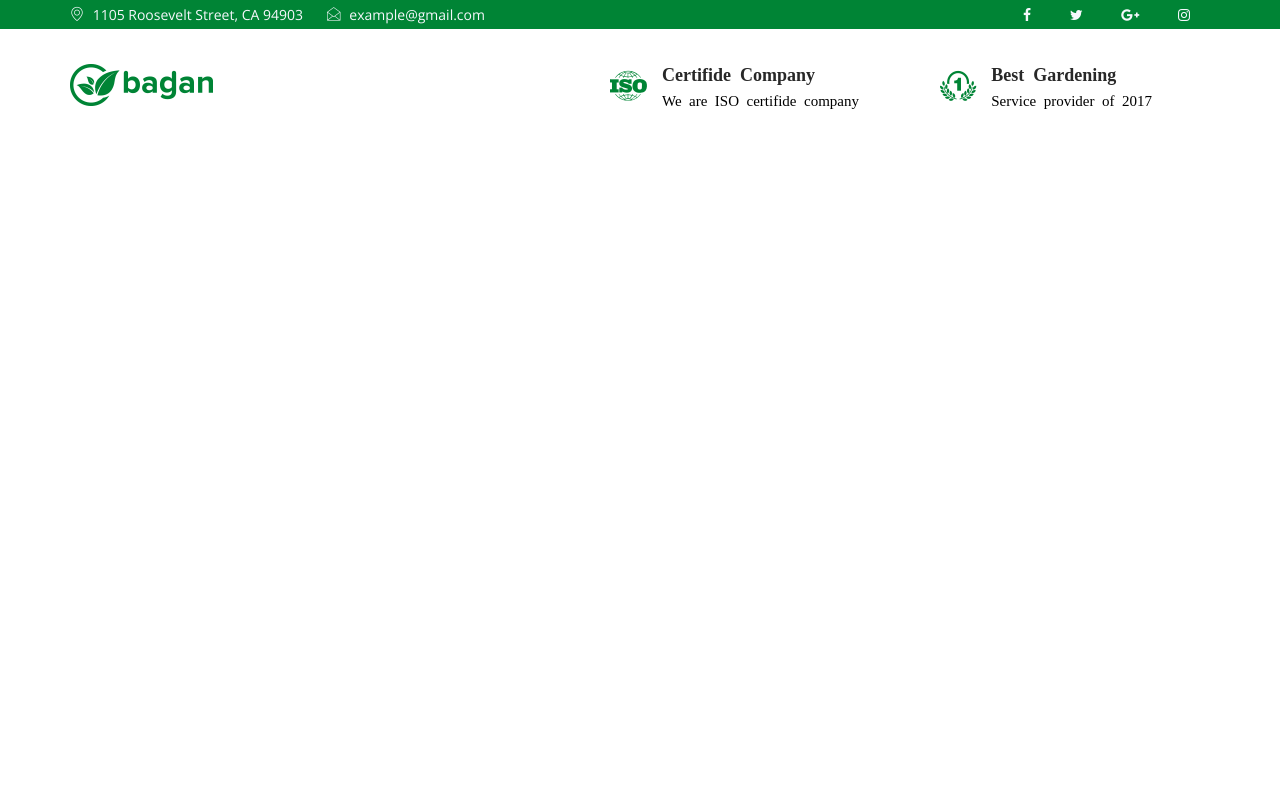
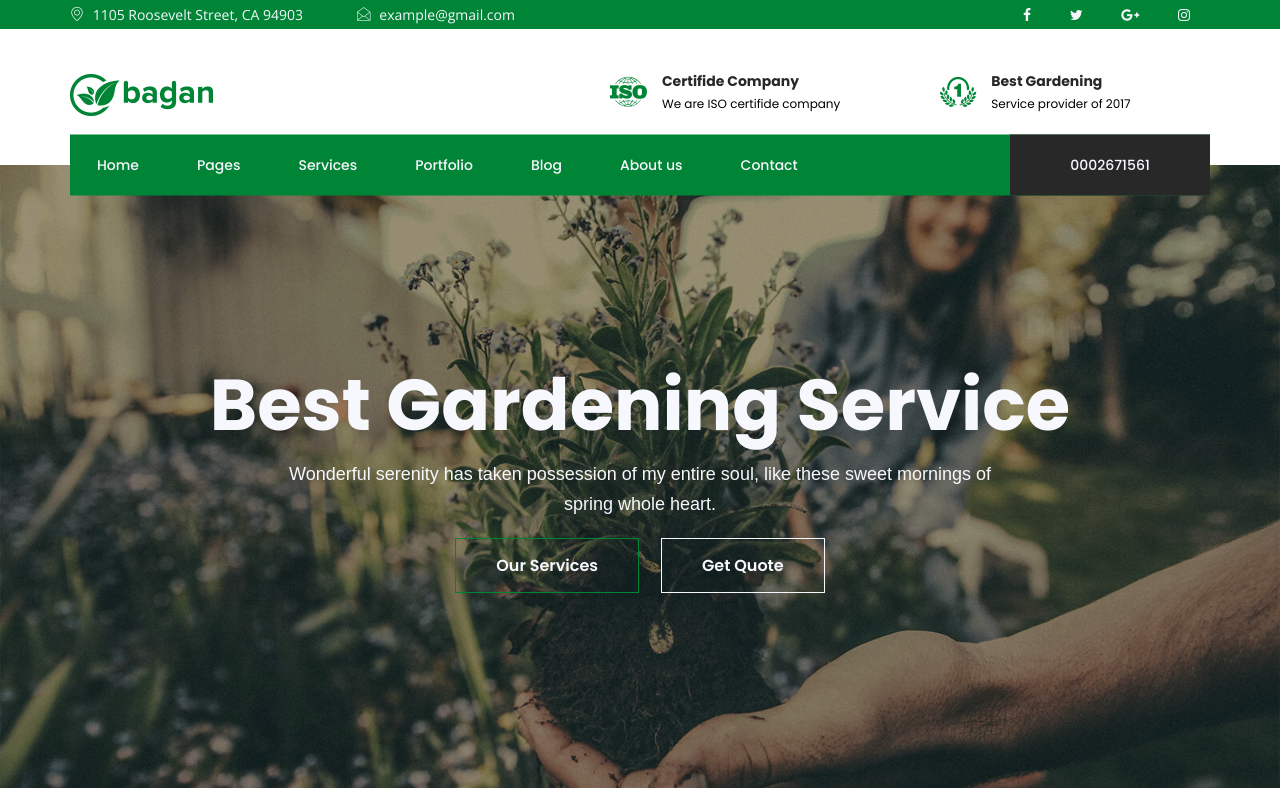
Before and after one commit to taniasultana-dev/bagan-html, a website: page index.html in a window 1280 px wide. Drawn offline with nearby package versions, Linux system fonts and the light colour scheme; files whose address does not match are found by name.

Commit message:
done banner section

```diff
--- a/index.html
+++ b/index.html
@@ -18,6 +18,7 @@
     <link rel="stylesheet" href="./css/master.css">
 </head>
 <body>
+  <!-----header start------->
    <header id="header">
      <div class="header-top">
         <div class="container">
@@ -43,6 +44,7 @@
             </div>
         </div>
      </div>
+     <!----header middle start----->
      <div class="header-middile">
        <div class="container">
          <div class="row">
@@ -71,8 +73,37 @@
          </div>
        </div>
      </div>
+     <!--- header nav start----->
+     <nav>
+     <div class="container">
+       <div class="nav-wrapper">
+         <ul class="menu-list ">
+           <li><a href="#">Home</a></li>
+           <li><a href="#">Pages</a></li>
+           <li><a href="#">Services</a></li>
+           <li><a href="#">Portfolio</a></li>
+           <li><a href="#">Blog</a></li>
+           <li><a href="#">About us</a></li>
+           <li><a href="#">Contact</a></li>
+         </ul>
+         <a class="header-cta" href="tel-01742799570">0002671561</a>
+       </div>
+     </div>
+     </nav>
    </header>
-   <section>
+   <!-----banner section start------>
+   <section id="banner-section">
+    <div class="overlay">
+        <div class="inner-section align-center">
+          <h2>Best Gardening Service</h2>
+          <p>Wonderful serenity has taken possession of my entire soul, like these sweet mornings of
+            spring whole heart.</p>
+          <div class="button-wrapper">
+            <a href="#" class="btn">Our Services</a>
+            <a href="#" class="btn fill">Get Quote</a>
+          </div>
+        </div>
+      </div>
 
    </section>
    <footer>
--- /dev/null
+++ b/sass/componets/_buttons.scss
@@ -0,0 +1,17 @@
+.btn{
+    font-size: 16px;
+    font-weight: 600;
+    font-family: "Poppins", sans-serif;
+    color:$secondary-bg;
+    padding: 15px 40px;
+    border: 1px solid $primary-bg;
+
+}
+
+.fill{
+    margin-left: 18px;
+    border-color: $secondary-bg;
+}
+.btn:hover{
+    background-color: darkgreen;
+}
--- /dev/null
+++ b/sass/layouts/_banner.scss
@@ -0,0 +1,38 @@
+#banner-section {
+    background: url('#{$img_src}/banner_slider_1.jpg');
+    background-repeat: no-repeat;
+    background-size: cover;
+
+    .overlay {
+        padding: 210px 0;
+        background-color: rgba(0, 0, 0, .4);
+    }
+
+        .inner-section {
+
+
+            h2 {
+                color: $secondary-bg;
+                font-family: $primary-font;
+                font-weight: 700;
+                margin-bottom: 24px;
+                font-size: 72px;
+                line-height: 60px;
+            }
+
+
+            p {
+                color: $secondary-bg;
+                font-family: $body-font;
+                font-size: 18px;
+                line-height: 30px;
+                margin-bottom: 34px;
+                padding: 0px 80px;
+            }
+
+        }
+
+
+
+
+}
--- a/sass/layouts/_header.scss
+++ b/sass/layouts/_header.scss
@@ -19,6 +19,7 @@
 
             a {
                 color: $secondary-bg;
+                padding-right: 30px;
 
                 i {
                     margin-right: 5px;
@@ -40,7 +41,7 @@
 
     }
     .header-middile {
-        padding: 35px 0;
+        padding: 45px 0;
         font-size: 14px;
 
         .icon-box {
@@ -48,27 +49,60 @@
             align-items: center;
             column-gap: 10px;
 
-            .icon {
+            i {
                 padding-right: 5px;
                 font-size: 30px;
                 color: $primary-bg;
             }
 
             h3 {
-                font-size: 18px;
+                font-size: 14px;
                 color:$headding-clr;
+                font-family:$primary-font;
             }
 
             p {
                 padding-top: 10px;
-                font-size: 15px;
+                font-size: 12px;
+                font-family:$primary-font;
             }
 
         }
+    }
+    nav {
+        .container {
+            position: relative;
+        }
+        .nav-wrapper {
+            display: flex;
+            justify-content: space-between;
+            background-color: $primary-bg;
+            align-items: center;
+            position: absolute;
+            width: 100%;
+            transform: translateY(-50%);
+
+            a {
+                color: $secondary-bg;
+                font-family: $primary-font;
+                font-size: 14px;
+                font-weight: 500;
+                padding: 0 27px;
 
 
+            }
+            ul,li {
+                display: inline-block;
 
+            }
+            .header-cta {
+                background-color: $headding-clr;
+                padding: 20px 0;
+                width: 200px;
+                text-align: center;
 
+            }
 
+        }
     }
 }
--- a/sass/master.scss
+++ b/sass/master.scss
@@ -2,3 +2,7 @@
 @import "./utils/common";
 
 @import "./layouts/header";
+@import "./layouts/banner";
+
+
+@import "./componets/buttons"
--- a/sass/utils/_common.scss
+++ b/sass/utils/_common.scss
@@ -5,6 +5,10 @@
 }
 .container{
     max-width: 1140px;
+    margin: 0 auto;
+}
+.inner-section{
+    max-width: 900px;
     margin: 0 auto;
 }
 .row{
@@ -30,6 +34,9 @@ ul,ol ,li{
 .col-3{
     flex-basis: 25%;
 }
+.align-center{
+    text-align: center;
+}
 .align-right{
     text-align: right;
 }
--- a/sass/utils/_variables.scss
+++ b/sass/utils/_variables.scss
@@ -2,3 +2,8 @@ $primary-bg:#008435;
 $secondary-bg:#F6F8FD;
 $headding-clr:#282828;
 $font-clr:#707070;
+
+$primary-font:'Poppins', sans-serif;
+$body-font:'open-sans',sans-serif;
+
+$img_src: '../images';
```
Also changed, not shown: css/master.css, images/banner_slider_1.jpg (added), images/logo.png (renamed from imeges/logo.png), imeges/banner_slider_1.jpg (added), 1 other file.
